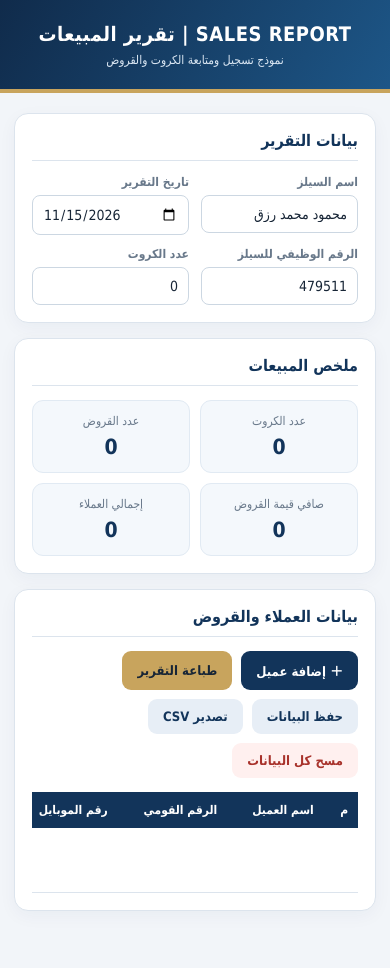
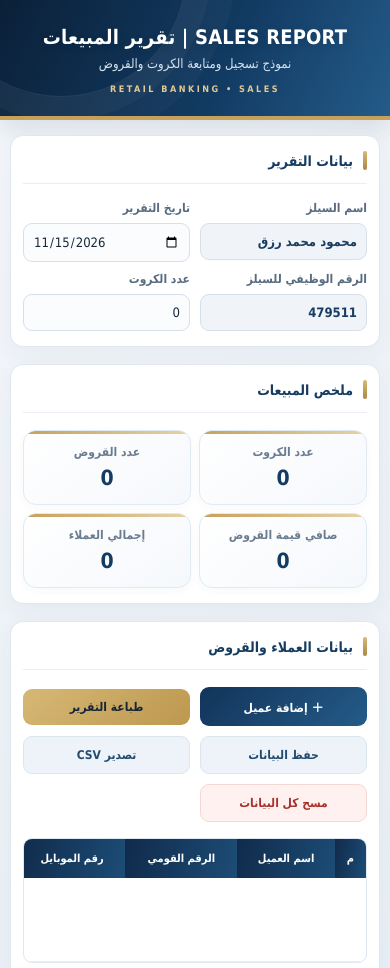
Before and after one commit to ma7oud1/-nbe-sales, a plain HTML site: page sales-report.html in a window 390 px wide. Shown: the top 968 px of the page. Before the commit the page ends 931 px from the top, so only its background shows below. Drawn offline with Linux system fonts and the light colour scheme.

Commit message:
Polish sales report banking interface

```diff
--- a/sales-report.html
+++ b/sales-report.html
@@ -44,6 +44,67 @@ td input[data-k="branchCode"]{min-width:82px}td input[data-k="branchName"]{min-w
  table{min-width:0;font-size:8px}th{padding:5px 3px}td{padding:3px 2px}td input,td select{border:0;padding:1px;font-size:8px;min-width:0}
  td .rowbtn{display:none}
 }
+
+/* Premium banking interface refresh */
+:root{--navy:#102b4b;--blue:#245b88;--gold:#c7a15a;--bg:#eef2f7;--ink:#17283b;--muted:#718096;--line:#d9e2ec}
+@media screen{
+ body{background:linear-gradient(145deg,#f4f7fb 0%,#edf2f7 55%,#e8eef5 100%);min-height:100vh}
+ header{position:relative;overflow:hidden;padding:30px 18px 27px;background:linear-gradient(115deg,#0b2038 0%,#123b63 58%,#245b88 100%);border-bottom:4px solid var(--gold);box-shadow:0 8px 24px #102b4b20}
+ header:before{content:"";position:absolute;width:250px;height:250px;border:1px solid #ffffff18;border-radius:50%;left:-65px;top:-155px;box-shadow:0 0 0 24px #ffffff08,0 0 0 48px #ffffff06}
+ header:after{content:"RETAIL BANKING  •  SALES";display:block;margin:13px auto 0;color:#e3c98f;font-size:9px;letter-spacing:2.5px;font-weight:bold}
+ header h1{font-size:25px;font-weight:800;letter-spacing:.2px;text-shadow:0 2px 8px #0002}
+ header p{font-size:13px;color:#d5e2ef}
+ main{max-width:1280px;margin:25px auto;padding:0 18px 35px}
+ .panel{position:relative;border:1px solid #e0e7ef;border-radius:16px;padding:20px;margin-bottom:17px;box-shadow:0 7px 24px #1836530c;background:#fff}
+ .panel h2{display:flex;align-items:center;gap:10px;font-size:16px;font-weight:800;color:#153b60;border-bottom:1px solid #e9eef4;padding-bottom:13px;margin-bottom:17px}
+ .panel h2:before{content:"";display:inline-block;width:4px;height:19px;border-radius:5px;background:linear-gradient(180deg,#d8b976,#ad8745)}
+ .field{gap:8px}
+ .field label{font-size:12px;color:#586b80}
+ .field input,.field select{border:1px solid #d6e0ea;border-radius:9px;background:#fbfcfe;padding:11px 12px;transition:border-color .18s,box-shadow .18s,background .18s}
+ .field input:focus,.field select:focus,td input:focus,td select:focus{outline:none;border-color:#477eaa;box-shadow:0 0 0 3px #245b8817;background:#fff}
+ .field input[readonly]{background:#f0f4f8;color:#183d61;font-weight:700}
+ .summary{gap:12px}
+ .stat{position:relative;overflow:hidden;background:linear-gradient(145deg,#fff,#f5f8fc);border:1px solid #e1e9f1;border-radius:13px;padding:17px 12px;box-shadow:0 3px 10px #18365308}
+ .stat:before{content:"";position:absolute;inset:0 0 auto;height:3px;background:linear-gradient(90deg,#c7a15a,#e5d2a8)}
+ .stat span{font-size:12px;font-weight:700;color:#6a7c90}
+ .stat strong{font-size:24px;color:#143c62;font-weight:800;font-variant-numeric:tabular-nums}
+ .toolbar{align-items:center;gap:10px;margin-bottom:16px}
+ .btn{padding:11px 17px;border-radius:9px;transition:transform .16s,box-shadow .16s,filter .16s}
+ .btn:hover{transform:translateY(-1px);filter:brightness(1.04);box-shadow:0 5px 13px #102b4b18}
+ .primary{background:linear-gradient(135deg,#12345a,#245b88)}
+ .gold{background:linear-gradient(135deg,#d6b875,#bd984f);color:#172536}
+ .secondary{background:#edf3f8;color:#234b70;border:1px solid #dce6ef}
+ .danger{background:#fff1f0;border:1px solid #f4d8d5}
+ .table-wrap{border:1px solid #e0e7ef;border-radius:11px;overflow:auto}
+ table{min-width:1080px;font-size:12px}
+ th{background:linear-gradient(100deg,#102b4b,#1c4c76);padding:13px 8px;font-size:11px;font-weight:700}
+ td{padding:9px 7px;border-bottom:1px solid #e9eef3}
+ tbody tr{transition:background .15s}
+ tbody tr:hover{background:#edf4fa}
+ tbody tr:nth-child(even){background:#f8fafc}
+ tbody tr:nth-child(even):hover{background:#edf4fa}
+ td input,td select{border:1px solid #dce4ec;border-radius:7px;background:#fff;padding:8px 6px;min-height:33px}
+ td input[readonly]{background:#eef3f8;border-color:#e1e8ef}
+ td .rowbtn{border:1px solid #f3d9d6;padding:7px 10px}
+ .empty{font-size:13px!important;padding:34px!important}
+ .note{line-height:1.7}
+}
+@media screen and (max-width:760px){
+ header{padding:25px 14px 22px}
+ header h1{font-size:20px}
+ main{padding:0 10px 24px;margin:15px auto}
+ .panel{padding:15px 12px;border-radius:13px}
+ .panel h2{font-size:14px}
+ .grid{gap:10px}
+ .field input,.field select{font-size:13px;padding:10px 9px}
+ .summary{gap:8px}
+ .stat{padding:14px 8px}
+ .stat strong{font-size:21px}
+ .toolbar{display:grid;grid-template-columns:repeat(2,minmax(0,1fr))}
+ .toolbar .btn{width:100%;padding:11px 8px;font-size:12px}
+ .table-wrap{border-radius:9px}
+}
+
 </style></head>
 <body>
 <header><h1>SALES REPORT | تقرير المبيعات</h1><p>نموذج تسجيل ومتابعة الكروت والقروض</p></header>
```
